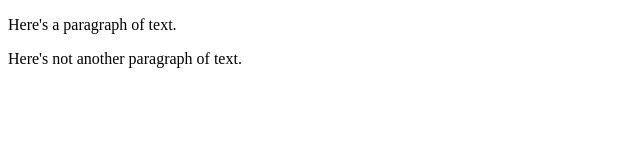
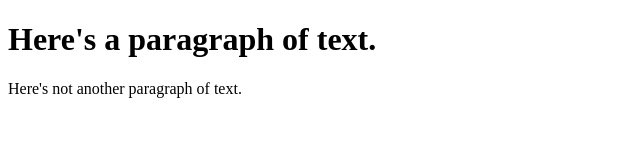
Before and after one commit to bobboprofondo/bawdy_badger, a plain HTML site: page index.html in a window 1280 px wide. Shown: the whole page, without its empty margins (0-640 px from the left). Drawn offline with Linux system fonts and the light colour scheme.

Commit message:
showing Archie some code

```diff
--- a/index.html
+++ b/index.html
@@ -4,7 +4,6 @@
         <title>Title Goes Here</title>
     </head>
     <body>
-    <p>Here's a paragraph of text.</p>
-    <p>Here's not another paragraph of text.</p>
+    <h1>Here's a paragraph of text.</h1><p>Here's not another paragraph of text.</p>
     </body>
 </html>
```
